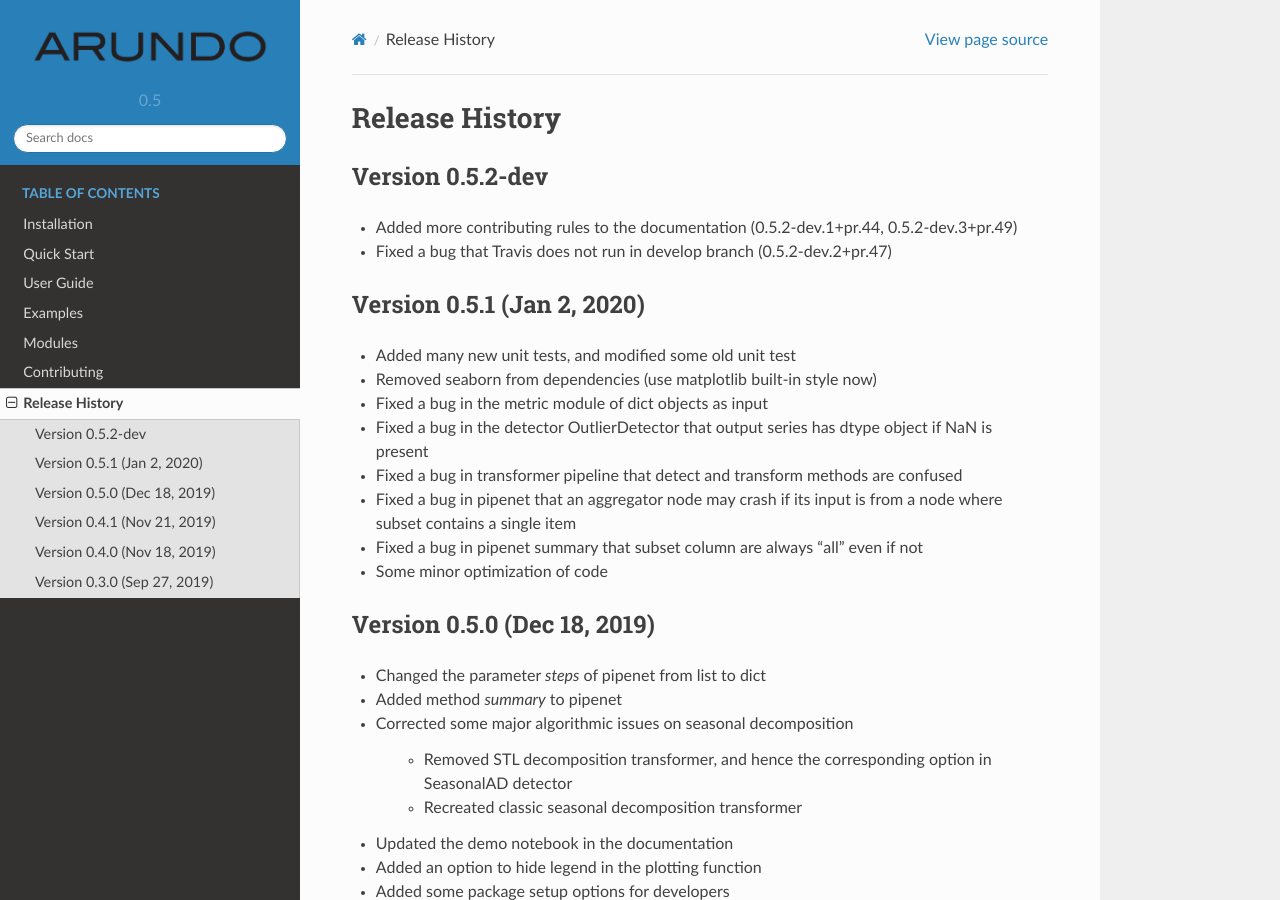
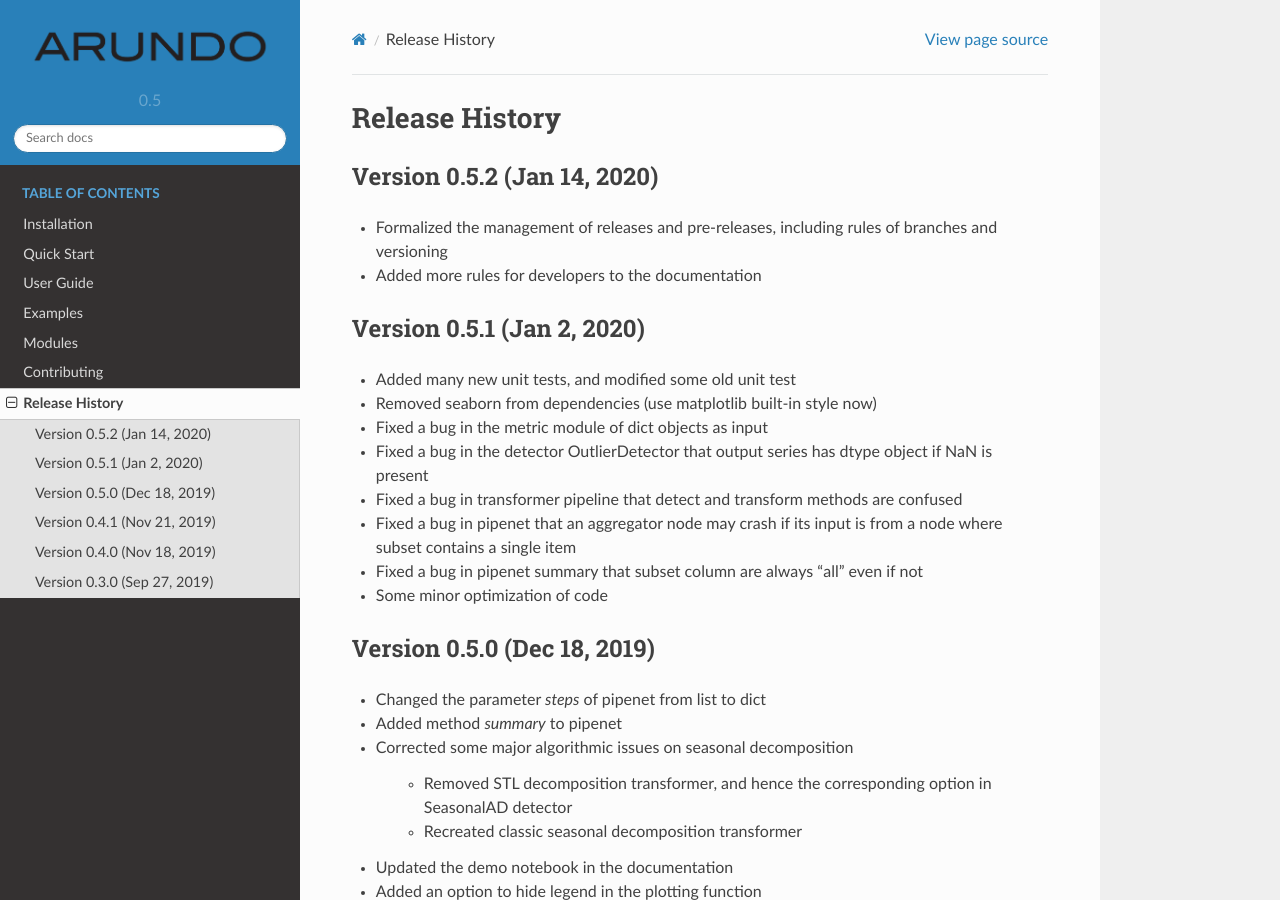
Before and after one commit to arundo/adtk, a Sphinx documentation site: the page built from docs/releasehistory.rst, in a window 1280 px wide and 900 px high. Built offline with Sphinx 7.4.7 and the Read the Docs theme 2.0.0, drawn with Linux system fonts in a browser that asks for light colours; pages that are not in the unit, such as notebooks, are missing from menus.

Commit message:
updated changelog

```diff
--- a/docs/releasehistory.rst
+++ b/docs/releasehistory.rst
@@ -2,10 +2,10 @@
 Release History
 ***************
 
-Version 0.5.2-dev
+Version 0.5.2 (Jan 14, 2020)
 ===================================
-- Added more contributing rules to the documentation (0.5.2-dev.1+pr.44, 0.5.2-dev.3+pr.49)
-- Fixed a bug that Travis does not run in develop branch (0.5.2-dev.2+pr.47)
+- Formalized the management of releases and pre-releases, including rules of branches and versioning
+- Added more rules for developers to the documentation
 
 Version 0.5.1 (Jan 2, 2020)
 ===================================
```
